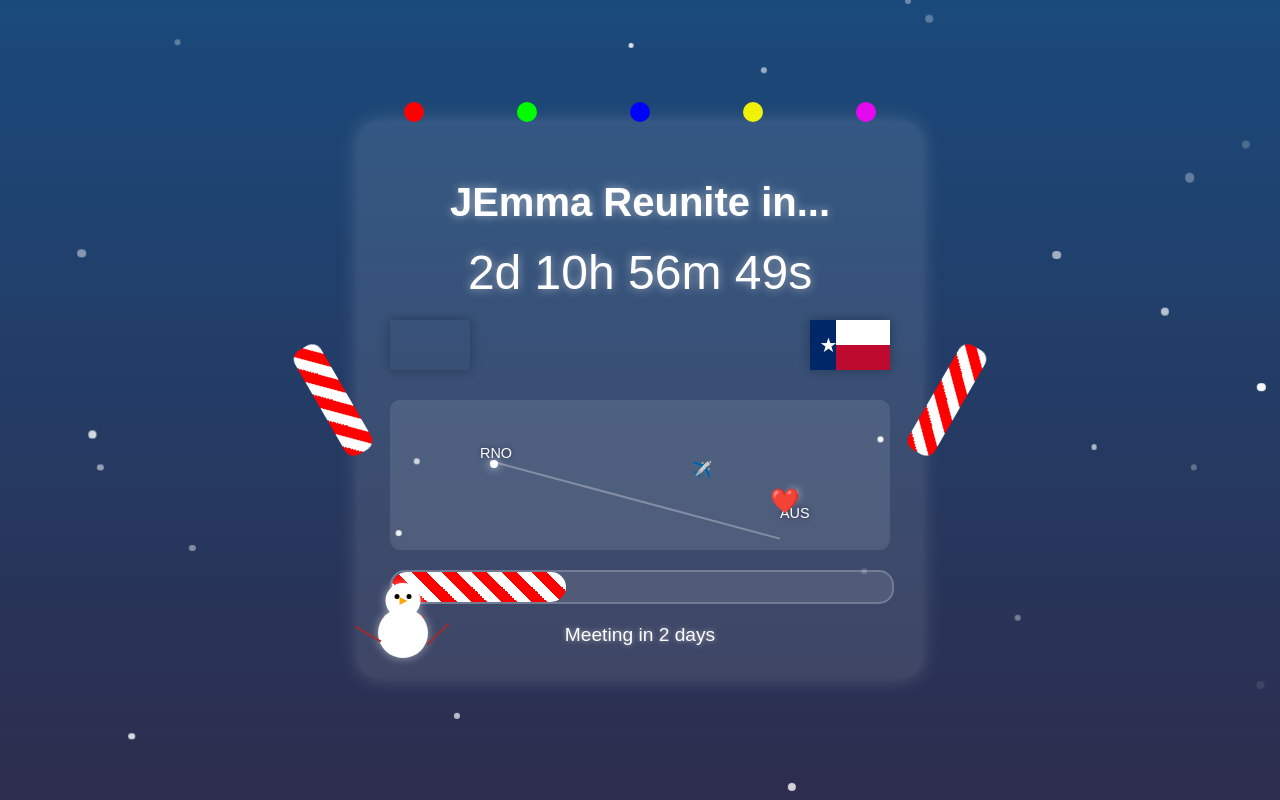
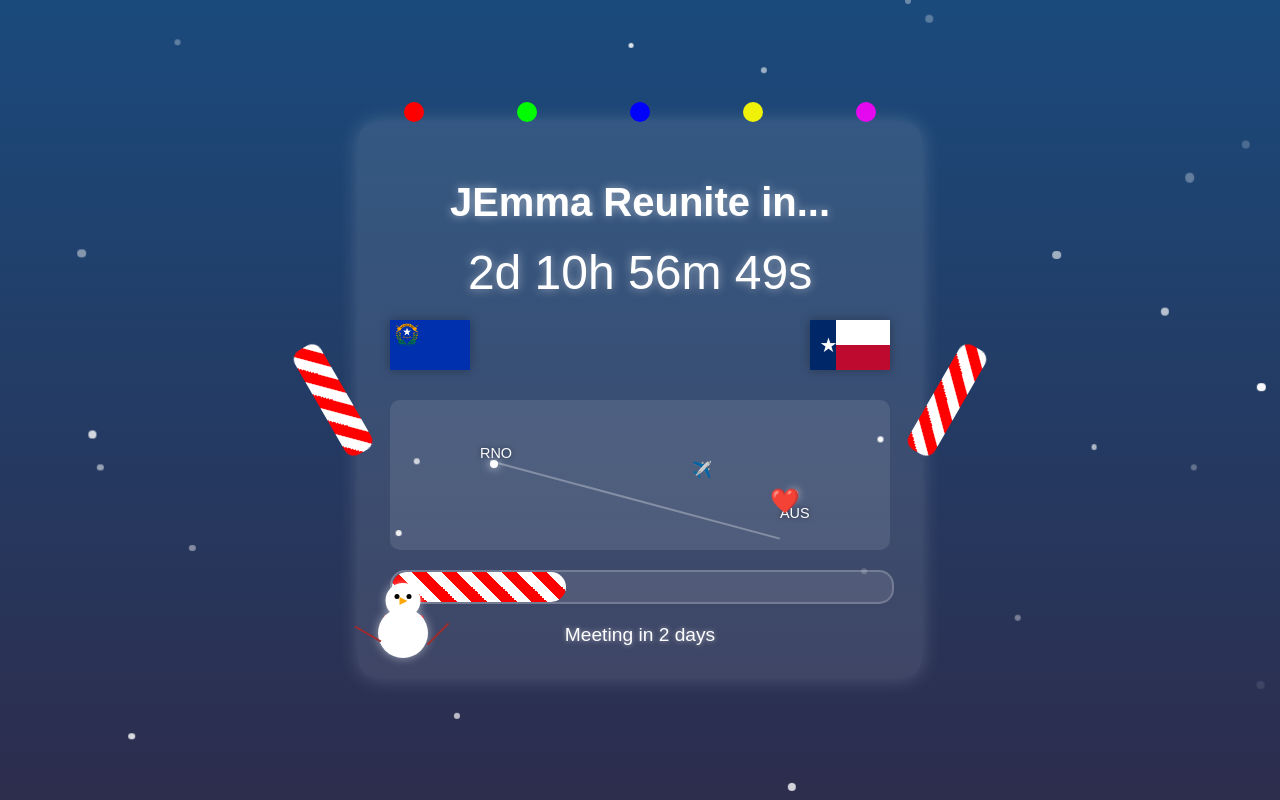
Before and after one commit to jbubb101/MeetingTimer, a plain HTML site: page index.html in a window 1280 px wide. Shown: the top 800 px of the page. Drawn offline with nearby package versions, Linux system fonts and the light colour scheme; the site is published under a folder, as on GitHub Pages, so addresses that start at the root find nothing.

Commit message:
Fixed flag not showing up

```diff
--- a/styles/styles.css
+++ b/styles/styles.css
@@ -259,7 +259,7 @@ h1 {
 }
 
 .nevada-flag {
-    background: url('/Flag_of_Nevada.svg.png') no-repeat center center;
+    background: url('../images/Flag_of_Nevada.svg.png') no-repeat center center;
     background-size: cover;
     position: relative;
 }
```
Also changed, not shown: images/Flag_of_Nevada.svg.png (renamed from Flag_of_Nevada.svg.png).
